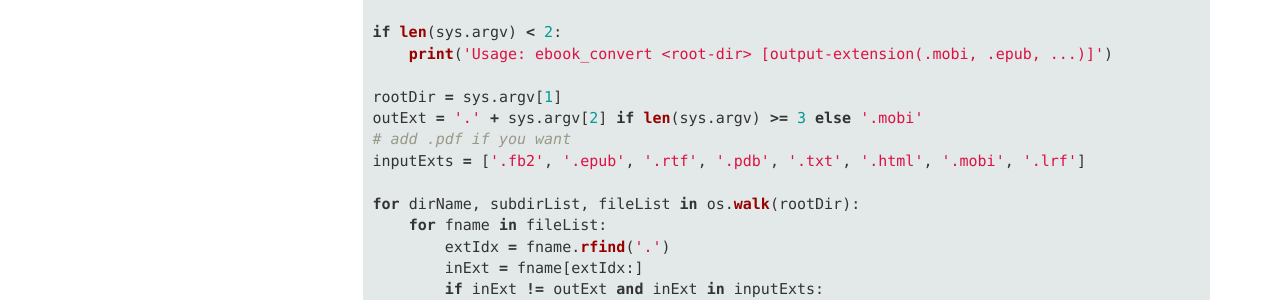
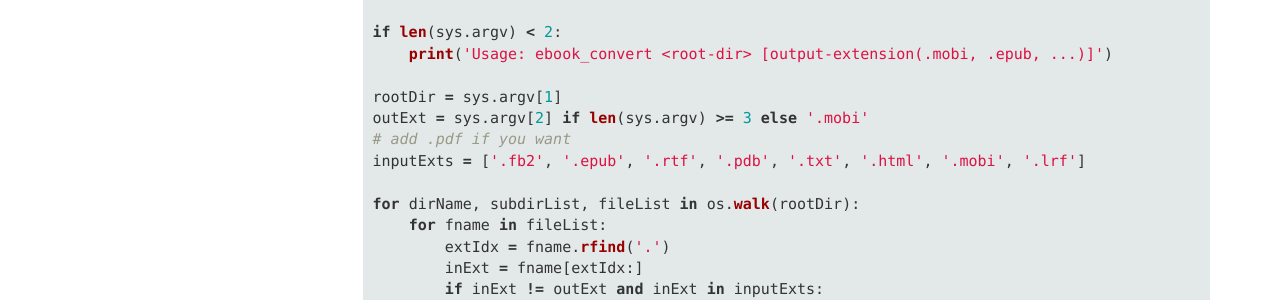
Before and after one commit to AndrewSoltes/AndrewSoltes.github.io, a Jekyll site: the page built from tinkerboard/index.md, in a window 1280 px wide. Shown: the part 1632-1932 px from the top of the page. Built offline with Jekyll 4.4.1, drawn with Linux system fonts in a browser that asks for light colours.

```diff
--- a/tinkerboard/index.md
+++ b/tinkerboard/index.md
@@ -93,7 +93,7 @@ if len(sys.argv) < 2:
     print('Usage: ebook_convert <root-dir> [output-extension(.mobi, .epub, ...)]')
 
 rootDir = sys.argv[1]
-outExt = '.' + sys.argv[2] if len(sys.argv) >= 3 else '.mobi'
+outExt = sys.argv[2] if len(sys.argv) >= 3 else '.mobi'
 # add .pdf if you want
 inputExts = ['.fb2', '.epub', '.rtf', '.pdb', '.txt', '.html', '.mobi', '.lrf']
 
```
